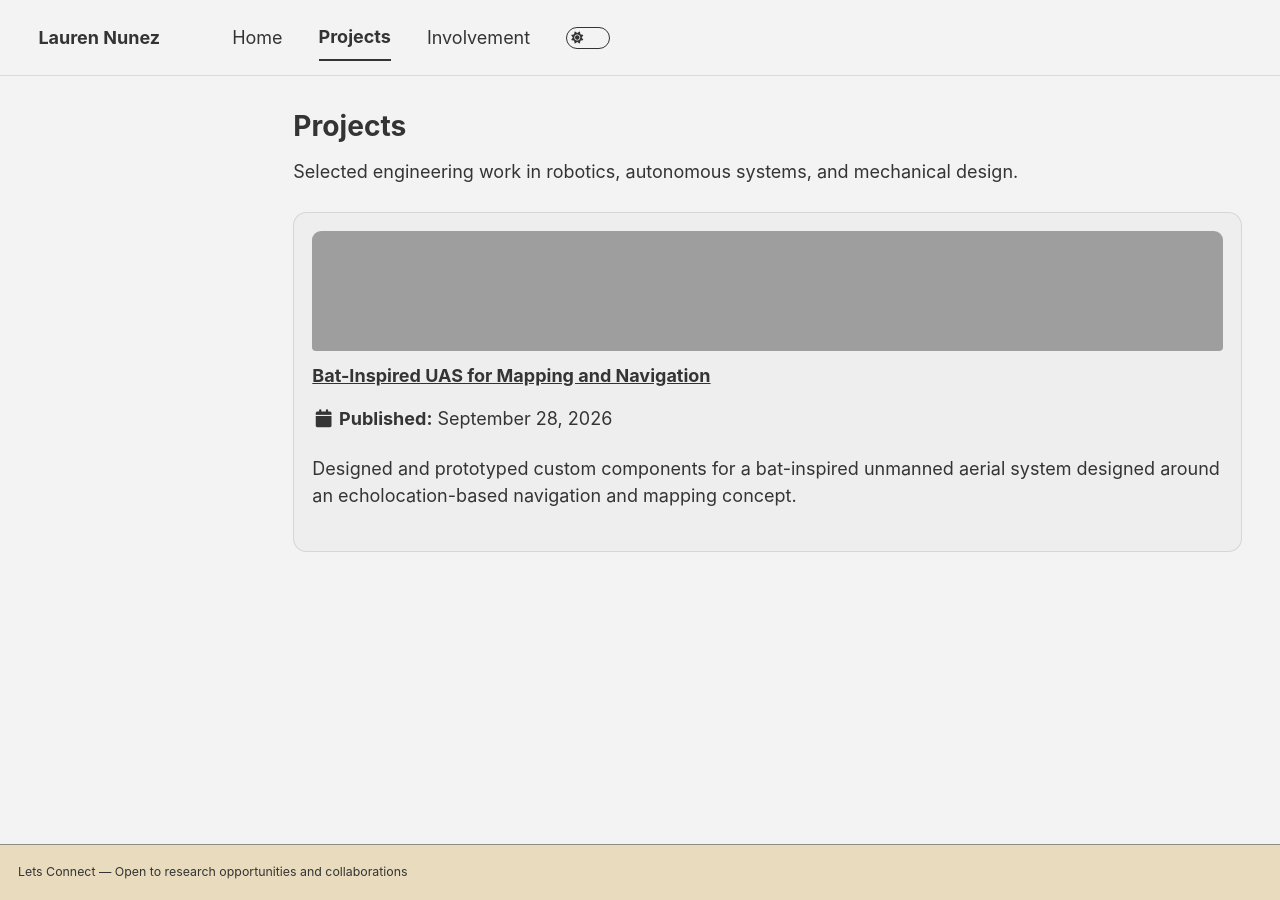
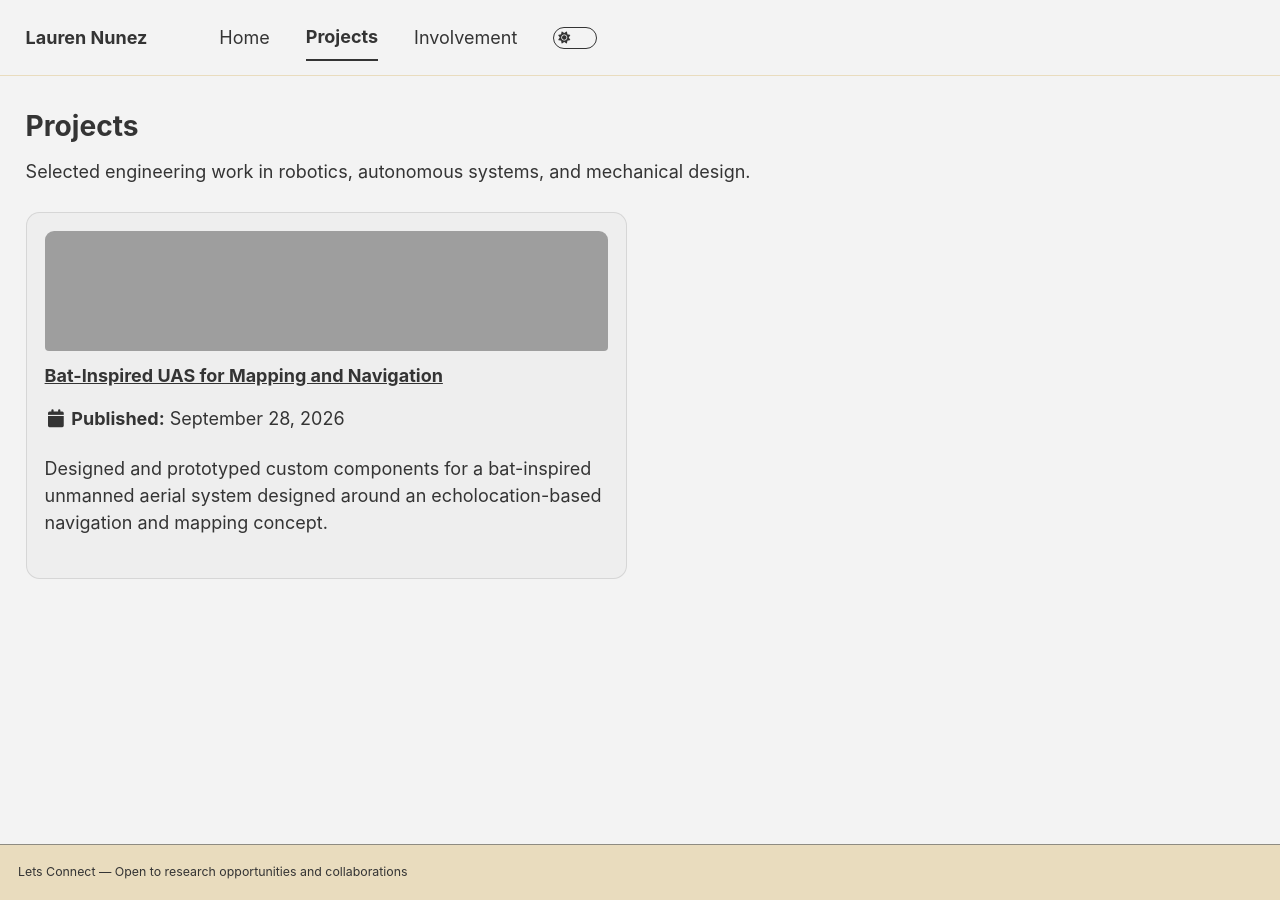
Before and after one commit to laurn156/laurn156.github.io, a Jekyll site: the page built from _pages/projects.md, in a window 1280 px wide. Built offline with Jekyll 4.4.1, drawn with Linux system fonts in a browser that asks for light colours; a style sheet for code colours, icons or effects is not loaded.

Commit message:
Refine portfolio spacing and card interactions
Uses more of wide desktop screens, adds a soft pop effect to gallery images, and displays portfolio cards in a responsive two-column grid.

```diff
--- a/assets/css/main.scss
+++ b/assets/css/main.scss
@@ -42,9 +42,9 @@
 @media screen and (min-width: 64em) {
   .masthead__inner-wrap,
   #main {
-    max-width: 1600px;
-    padding-left: clamp(1.25rem, 3vw, 3rem);
-    padding-right: clamp(1.25rem, 3vw, 3rem);
+    max-width: 2000px;
+    padding-left: clamp(1.25rem, 2vw, 2.5rem);
+    padding-right: clamp(1.25rem, 2vw, 2.5rem);
   }
 
   .page {
@@ -60,11 +60,16 @@
 }
 
 .project-gallery figure {
+  position: relative;
   overflow: hidden;
   margin: 0;
   border: 1px solid rgba(127, 127, 127, 0.22);
-  border-radius: 0.6rem;
+  border-radius: 0.75rem;
   background: rgba(127, 127, 127, 0.06);
+  transform: translateZ(0);
+  transition: transform 220ms cubic-bezier(0.2, 0.8, 0.2, 1),
+              box-shadow 220ms ease,
+              border-color 220ms ease;
 }
 
 .project-gallery img {
@@ -73,6 +78,22 @@
   aspect-ratio: 16 / 10;
   margin: 0;
   object-fit: contain;
+  transition: transform 320ms cubic-bezier(0.2, 0.8, 0.2, 1),
+              filter 220ms ease;
+}
+
+@media (hover: hover) {
+  .project-gallery figure:hover {
+    z-index: 1;
+    border-color: rgba(70, 120, 210, 0.5);
+    box-shadow: 0 1rem 2rem rgba(0, 0, 0, 0.18);
+    transform: translateY(-8px) scale(1.025);
+  }
+
+  .project-gallery figure:hover img {
+    filter: saturate(1.08);
+    transform: scale(1.025);
+  }
 }
 
 .project-gallery figcaption {
@@ -83,10 +104,21 @@
   text-align: center;
 }
 
+#main:has(.project-grid) .archive {
+  float: none;
+  width: 100%;
+  margin-right: 0;
+  margin-left: 0;
+  padding-right: 0;
+  padding-left: 0;
+}
+
 .project-grid {
   display: grid;
-  grid-template-columns: repeat(auto-fit, minmax(280px, 1fr));
+  grid-template-columns: repeat(2, minmax(0, 1fr));
   gap: 1.5rem;
+  width: 100%;
+  max-width: 1500px;
   margin-top: 1.5rem;
 }
 
@@ -102,12 +134,12 @@
   border: 1px solid rgba(127, 127, 127, 0.22);
   border-radius: 0.75rem;
   background: rgba(127, 127, 127, 0.04);
-  transition: transform 160ms ease, box-shadow 160ms ease;
+  transition: transform 180ms ease, box-shadow 180ms ease;
 }
 
 .project-grid .archive__item:hover {
-  transform: translateY(-3px);
-  box-shadow: 0 0.5rem 1.25rem rgba(0, 0, 0, 0.12);
+  transform: translateY(-4px);
+  box-shadow: 0 0.75rem 1.5rem rgba(0, 0, 0, 0.14);
 }
 
 .project-grid .archive__item-teaser img {
@@ -122,6 +154,20 @@
   margin-top: 0.8rem;
 }
 
+@media (prefers-reduced-motion: reduce) {
+  .project-gallery figure,
+  .project-gallery img,
+  .project-grid .archive__item {
+    transition: none;
+  }
+}
+
+@media screen and (max-width: 48em) {
+  .project-grid {
+    grid-template-columns: 1fr;
+  }
+}
+
 @media screen and (max-width: 44em) {
   .project-gallery {
     grid-template-columns: 1fr;
```
